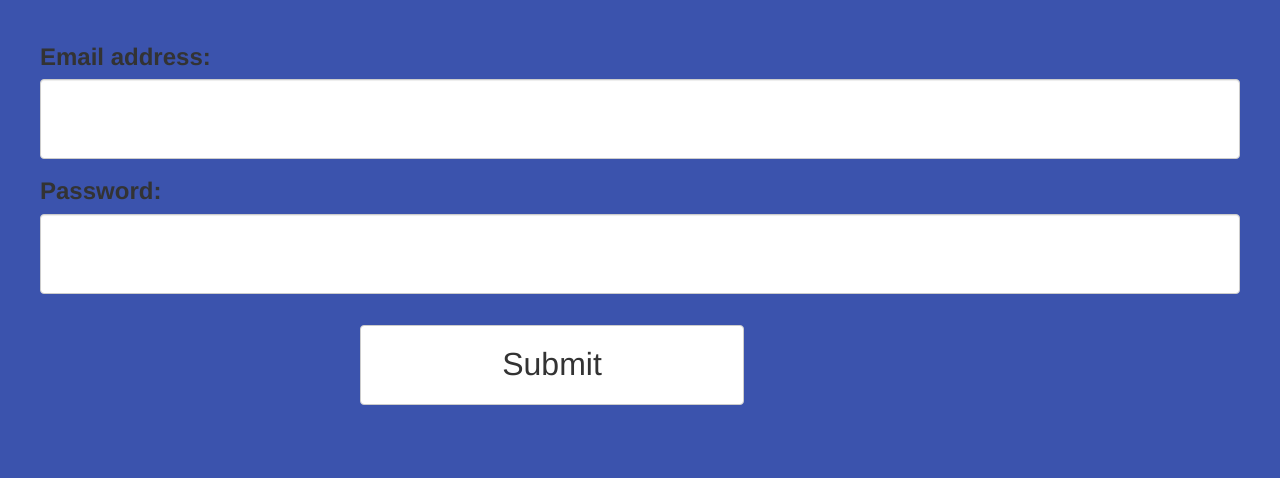
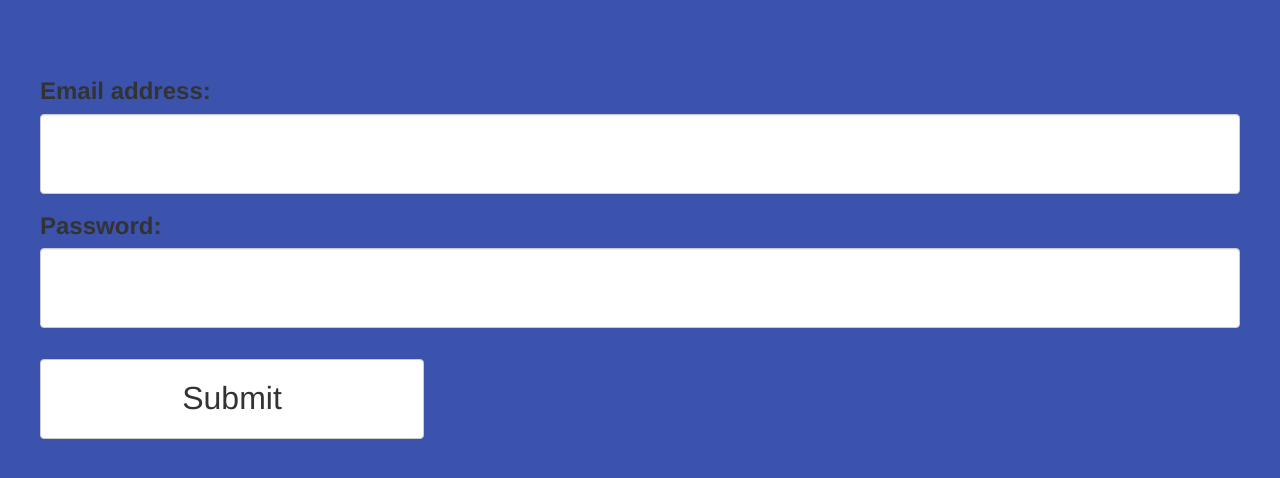
Before and after one commit to vadini-agrawal/make-a-difference, a plain HTML site: page index.html in a window 1280 px wide. Drawn offline with nearby package versions, Linux system fonts and the light colour scheme.

Commit message:
Some changes

```diff
--- a/index.html
+++ b/index.html
@@ -28,6 +28,10 @@
 	<input type="reset" value="Cancel"/>
 	</form>-->
 
+	<div class="open-image">
+	<img   />
+	</div>
+
 	<form name="login">
  		 <div class="form-group">
    		 <label for="email">Email address:</label>
--- a/style.css
+++ b/style.css
@@ -11,7 +11,6 @@
 
 #submit-login {
 	margin-top: 2vh;
-	margin-left: 25vw;
 	height: 10vh;
 	width: 30vw;
 	font-size: 4vh;
```
